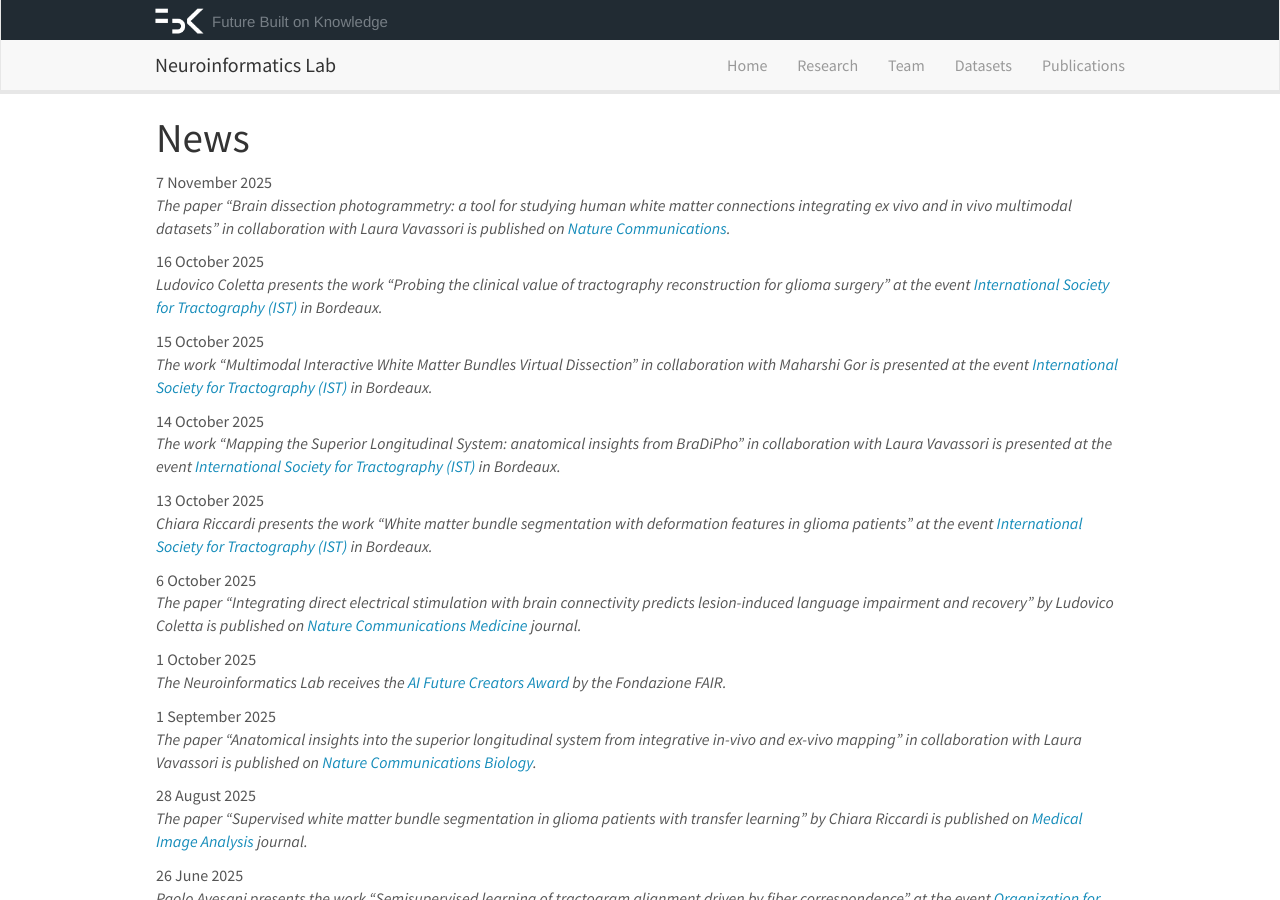
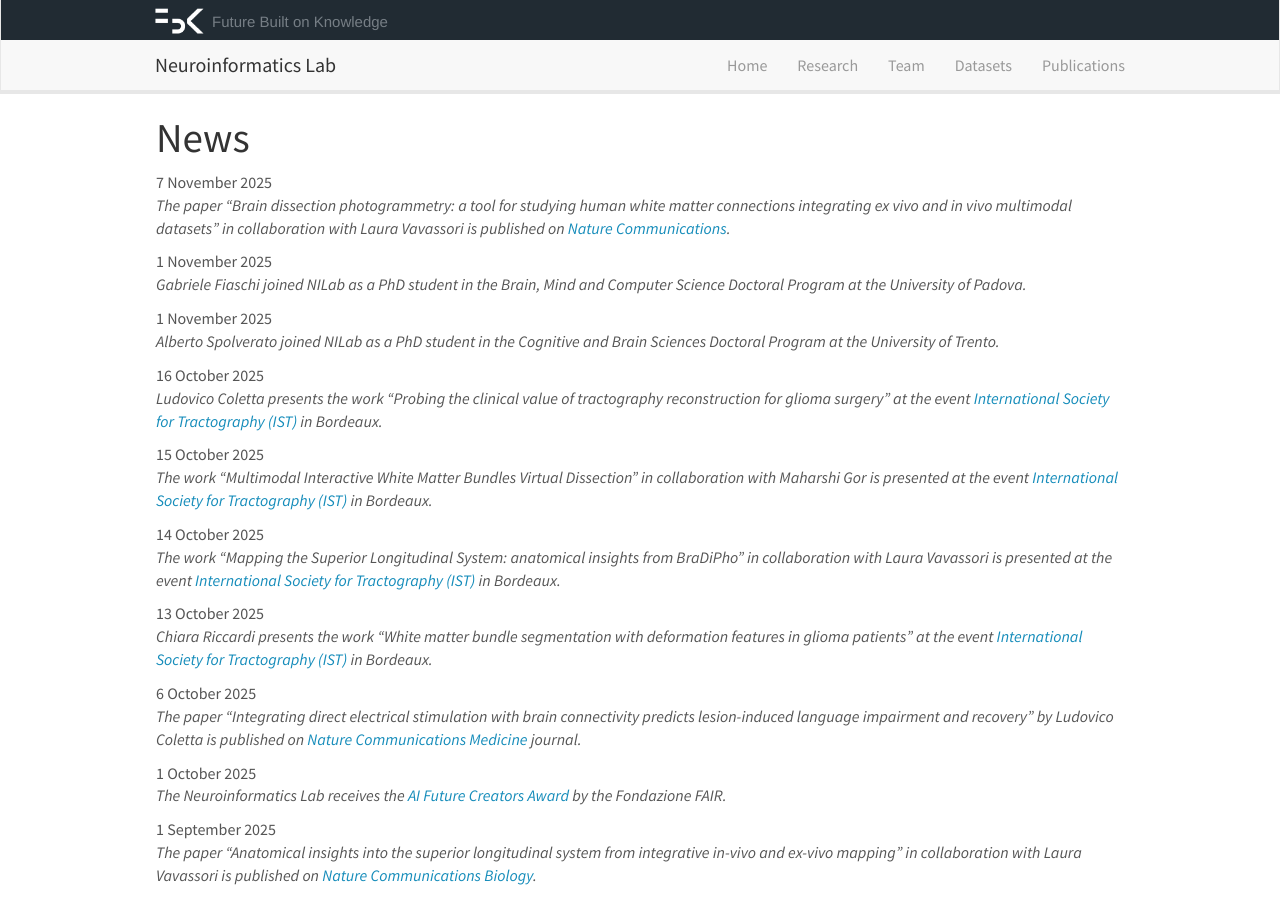
Before and after one commit to FBK-NILab/FBK-NILab.github.io, a Jekyll site: the page built from _pages/allnews.md, in a window 1280 px wide and 900 px high. Built offline with Jekyll 4.4.1, drawn with Linux system fonts in a browser that asks for light colours; nearby versions of some CDN libraries.

Commit message:
Update news.yml

```diff
--- a/_data/news.yml
+++ b/_data/news.yml
@@ -2,6 +2,14 @@
 - date: 7 November 2025
   headline: |
     The paper “Brain dissection photogrammetry: a tool for studying human white matter connections integrating ex vivo and in vivo multimodal datasets” in collaboration with Laura Vavassori is published on <a href='https://doi.org/10.1038/s41467-025-64788-y'>Nature Communications</a>.
+
+- date: 1 November 2025
+  headline: |
+    Gabriele Fiaschi joined NILab as a PhD student in the Brain, Mind and Computer Science Doctoral Program at the University of Padova.
+
+- date: 1 November 2025
+  headline: |
+    Alberto Spolverato joined NILab as a PhD student in the Cognitive and Brain Sciences Doctoral Program at the University of Trento.
 
 - date: 16 October 2025
   headline: |
```
